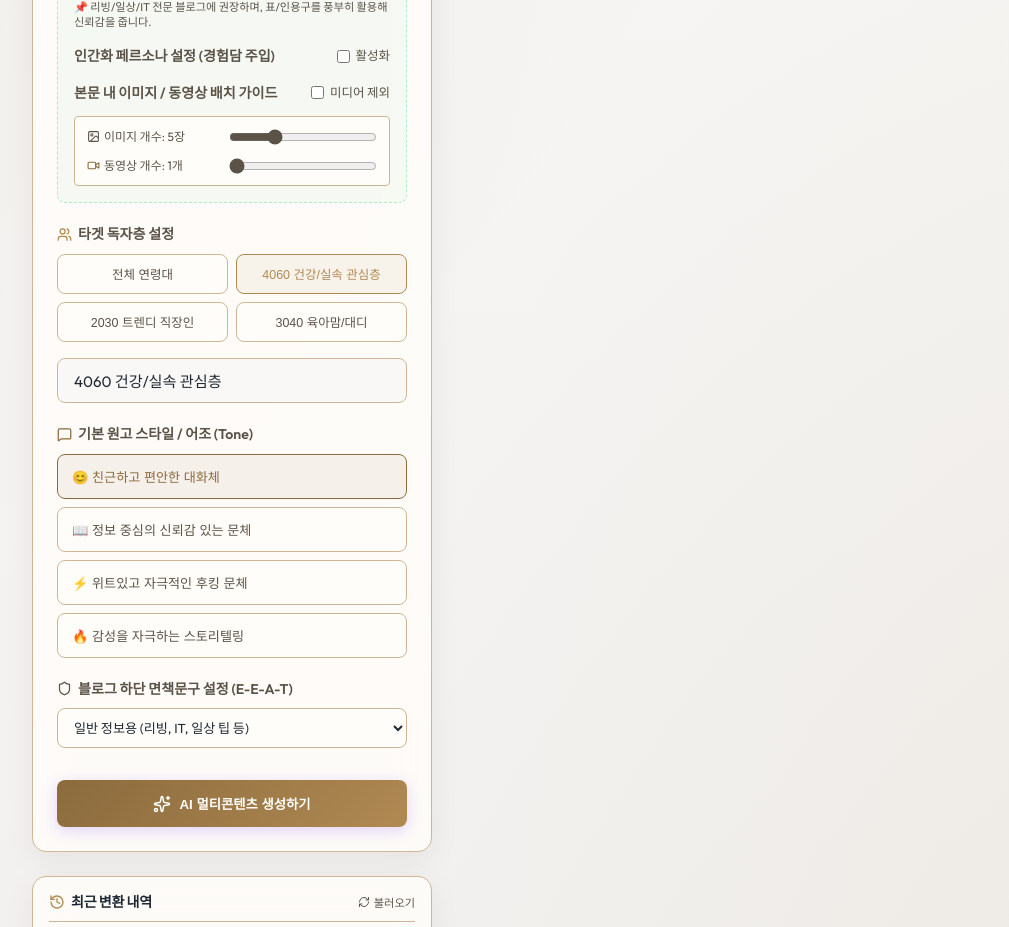
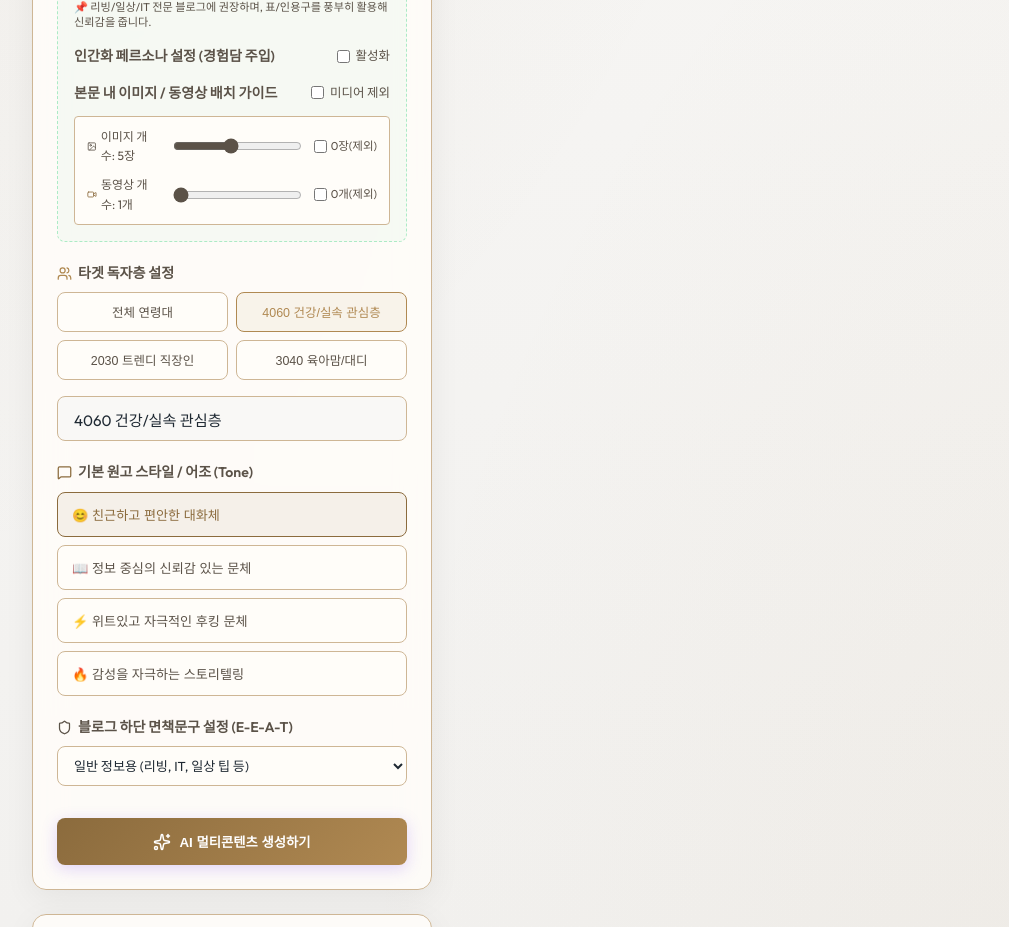
Before and after one commit to GoldSH69/BlogGen, a React (Vite) app: page / in a window 1280 px wide. Shown: the part 940-1867 px from the top of the page, without its empty margins (32-1041 px from the left). Built offline with nearby package versions, Linux system fonts and the light colour scheme; no server answers.

Commit message:
feat: allow image and video counts to be configured to 0 with checkboxes and adjust Gemini prompts

```diff
--- a/src/components/InputPanel.jsx
+++ b/src/components/InputPanel.jsx
@@ -54,6 +54,24 @@ export default function InputPanel({ onGenerate, isLoading, prefilledData }) {
       ...prev,
       [key]: !prev[key]
     }));
+  };
+
+  // 이미지 0개 체크박스 핸들러
+  const handleImgZeroChange = (e) => {
+    if (e.target.checked) {
+      setImgCount(0);
+    } else {
+      setImgCount(5); // 기본값으로 복귀
+    }
+  };
+
+  // 동영상 0개 체크박스 핸들러
+  const handleVideoZeroChange = (e) => {
+    if (e.target.checked) {
+      setVideoCount(0);
+    } else {
+      setVideoCount(1); // 기본값으로 복귀
+    }
   };
 
   const handleSuggestExperience = async () => {
@@ -353,30 +371,54 @@ export default function InputPanel({ onGenerate, isLoading, prefilledData }) {
                 <div style={mediaSliderRowStyle}>
                   <div style={{ display: 'flex', alignItems: 'center', gap: '4px', width: '130px' }}>
                     <Image size={13} style={{ color: 'var(--color-cyan)' }} />
-                    <span style={{ fontSize: '0.75rem', color: 'var(--text-secondary)' }}>이미지 개수: {imgCount}장</span>
+                    <span style={{ fontSize: '0.75rem', color: 'var(--text-secondary)' }}>
+                      이미지 개수: {imgCount === 0 ? '제외(0장)' : `${imgCount}장`}
+                    </span>
                   </div>
                   <input
                     type="range"
-                    min="3"
+                    min="1"
                     max="10"
-                    value={imgCount}
+                    value={imgCount === 0 ? 1 : imgCount}
+                    disabled={imgCount === 0}
                     onChange={(e) => setImgCount(parseInt(e.target.value))}
-                    style={rangeStyle}
+                    style={{ ...rangeStyle, opacity: imgCount === 0 ? 0.4 : 1 }}
                   />
+                  <label style={{ display: 'flex', alignItems: 'center', gap: '4px', fontSize: '0.72rem', color: 'var(--text-secondary)', cursor: 'pointer', whiteSpace: 'nowrap' }}>
+                    <input
+                      type="checkbox"
+                      checked={imgCount === 0}
+                      onChange={handleImgZeroChange}
+                      style={{ accentColor: 'var(--color-cyan)', cursor: 'pointer' }}
+                    />
+                    <span>0장(제외)</span>
+                  </label>
                 </div>
                 <div style={mediaSliderRowStyle}>
                   <div style={{ display: 'flex', alignItems: 'center', gap: '4px', width: '130px' }}>
                     <Video size={13} style={{ color: 'var(--color-violet)' }} />
-                    <span style={{ fontSize: '0.75rem', color: 'var(--text-secondary)' }}>동영상 개수: {videoCount}개</span>
+                    <span style={{ fontSize: '0.75rem', color: 'var(--text-secondary)' }}>
+                      동영상 개수: {videoCount === 0 ? '제외(0개)' : `${videoCount}개`}
+                    </span>
                   </div>
                   <input
                     type="range"
                     min="1"
                     max="3"
-                    value={videoCount}
+                    value={videoCount === 0 ? 1 : videoCount}
+                    disabled={videoCount === 0}
                     onChange={(e) => setVideoCount(parseInt(e.target.value))}
-                    style={rangeStyle}
+                    style={{ ...rangeStyle, opacity: videoCount === 0 ? 0.4 : 1 }}
                   />
+                  <label style={{ display: 'flex', alignItems: 'center', gap: '4px', fontSize: '0.72rem', color: 'var(--text-secondary)', cursor: 'pointer', whiteSpace: 'nowrap' }}>
+                    <input
+                      type="checkbox"
+                      checked={videoCount === 0}
+                      onChange={handleVideoZeroChange}
+                      style={{ accentColor: 'var(--color-violet)', cursor: 'pointer' }}
+                    />
+                    <span>0개(제외)</span>
+                  </label>
                 </div>
               </div>
             )}
--- a/src/services/gemini.js
+++ b/src/services/gemini.js
@@ -227,16 +227,32 @@ export async function generateContent({
 `;
 
   // Media instructions
-  const mediaInstruction = mediaExcluded
-    ? `
+  let mediaInstruction = '';
+  if (mediaExcluded || (imgCount === 0 && videoCount === 0)) {
+    mediaInstruction = `
 [미디어 제외 지침]:
 - 본문에는 이미지나 동영상을 위한 안내 가이드를 절대 포함하지 마십시오.
-`
-    : `
+- JSON 응답의 "imageGuides" 배열은 빈 배열([])로 반환하십시오.
+`;
+  } else if (imgCount > 0 && videoCount === 0) {
+    mediaInstruction = `
+[미디어(이미지) 배치 지침]:
+- 본문 전체의 자연스러운 흐름을 고려하여 총 ${imgCount}개의 이미지 위치 안내 표시(예: [이미지 1: 맛집의 정갈한 반찬 구성 사진])만 본문 중간중간에 적절히 삽입하시고, 동영상 위치 안내 표시는 절대 포함하지 마십시오.
+- JSON 응답의 "imageGuides" 배열에는 각각의 이미지 위치 안내에 대응하여, 사용자가 이미지 생성 AI(DALL-E, Midjourney 등)를 통해 사실적인 이미지를 생성할 수 있도록 정교하게 디자인된 영문 이미지 생성 프롬프트(prompt)와 한글 가이드(desc)를 총 ${imgCount}개 생성하여 제공하십시오.
+`;
+  } else if (imgCount === 0 && videoCount > 0) {
+    mediaInstruction = `
+[미디어(동영상) 배치 지침]:
+- 본문 전체의 자연스러운 흐름을 고려하여 총 ${videoCount}개의 동영상 위치 안내 표시(예: [동영상 1: 보글보글 끓는 전골 찌개 생생한 영상])만 본문 중간중간에 적절히 삽입하시고, 이미지 위치 안내 표시는 절대 포함하지 마십시오.
+- 본문에 이미지가 들어가지 않으므로, JSON 응답의 "imageGuides" 배열은 빈 배열([])로 반환하십시오.
+`;
+  } else {
+    mediaInstruction = `
 [미디어(이미지 및 동영상) 배치 지침]:
 - 본문 전체의 자연스러운 흐름을 고려하여 총 ${imgCount}개의 이미지 위치 안내 표시(예: [이미지 1: 맛집의 정갈한 반찬 구성 사진])와 총 ${videoCount}개의 동영상 위치 안내 표시(예: [동영상 1: 보글보글 끓는 전골 찌개 생생한 영상])를 본문 중간중간에 적절히 삽입하십시오.
 - JSON 응답의 "imageGuides" 배열에는 각각의 이미지 위치 안내에 대응하여, 사용자가 이미지 생성 AI(DALL-E, Midjourney 등)를 통해 사실적인 이미지를 생성할 수 있도록 정교하게 디자인된 영문 이미지 생성 프롬프트(prompt)와 한글 가이드(desc)를 총 ${imgCount}개 생성하여 제공하십시오.
 `;
+  }
 
   const prompt = `
 당신은 대한민국 최고의 제휴 마케팅 기획자이자 억대 연봉의 카피라이터이며, 특히 네이버 D.I.A.+ 알고리즘과 C-Rank 로직의 AI 자동 문서 탐지 시스템을 무력화하고 구글 애드센스 승인(애드고시)을 단번에 통과하기 위해 구글 유용성 콘텐츠 시스템(Helpful Content System)의 '독창적이고 가치 있는 콘텐츠' 기준을 완벽하게 마스터한 전문 SEO 카피라이터이자 블로그 운영 전문가입니다.
```
